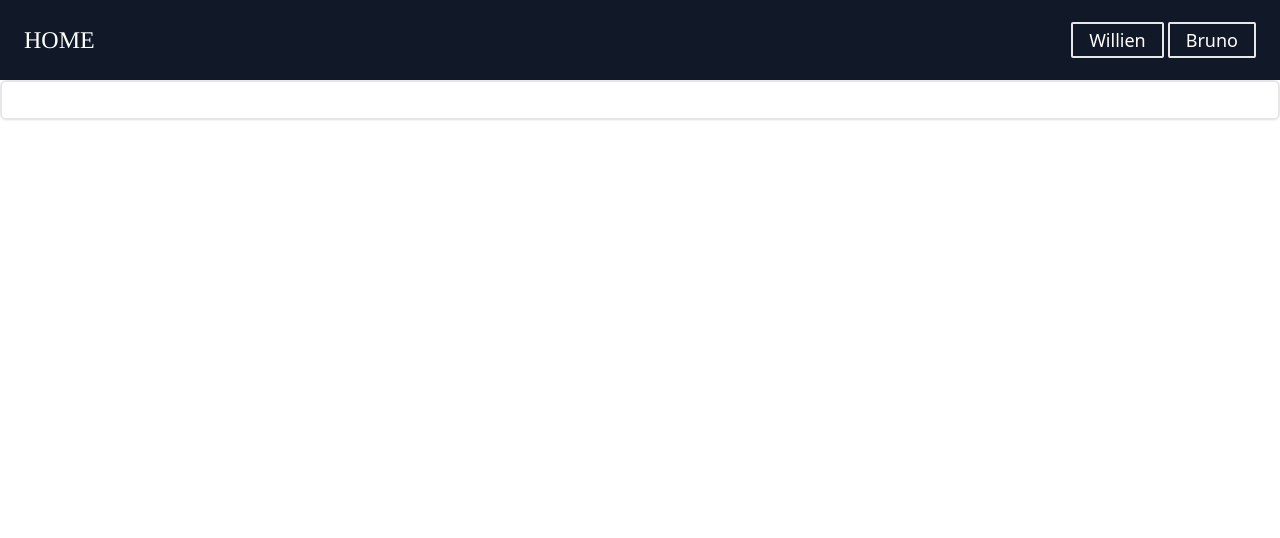
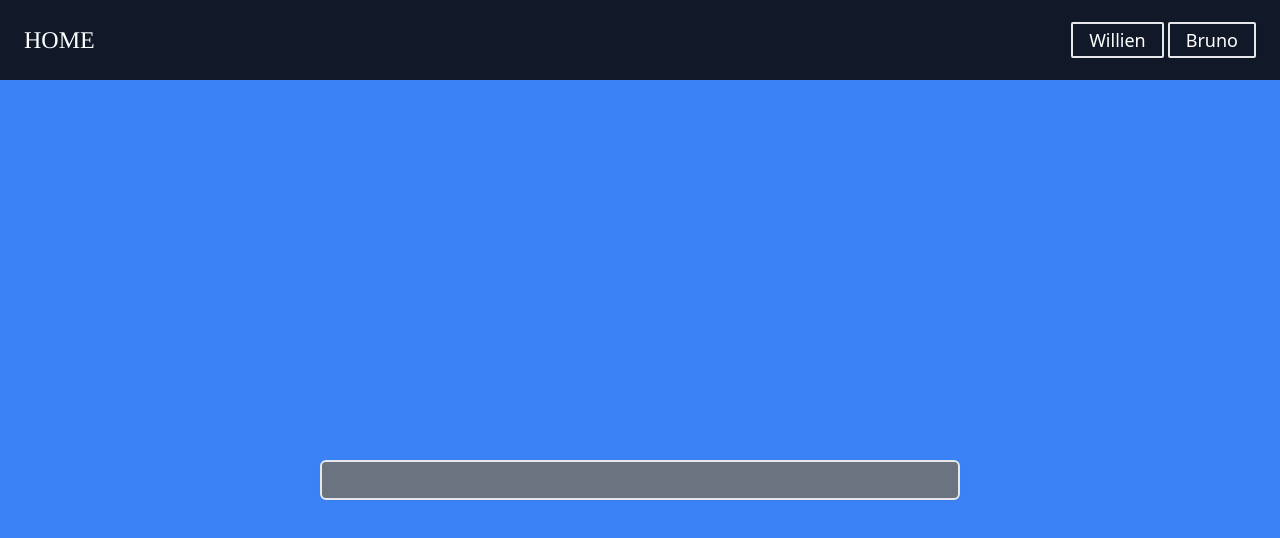
Before and after one commit to indicacode/gbt-fluent2-web, a Next.js app: page / in a window 1280 px wide. Shown: the top 538 px of the page. Built offline with nearby package versions, Linux system fonts and the light colour scheme.

Commit message:
feat[gbt-fluent2-web]ReAdd input for testing

```diff
--- a/app/layout.tsx
+++ b/app/layout.tsx
@@ -10,11 +10,13 @@ export const metadata = {
 export default function RootLayout({children}: { children: ReactNode }) {
     return (
         <html>
-        <body>
+        <body className="overflow-hidden">
         <header>
             <Navbar/>
         </header>
+        <div >
         {children}
+        </div>
         </body>
         </html>
     )
--- a/app/page.tsx
+++ b/app/page.tsx
@@ -4,8 +4,10 @@ import {Input} from "@/components/reviewing/input"
 
 export default function Page() {
     return (
-        <div>
+        <div className="flex justify-center items-center w-full min-h-screen bg-blue-500">
+            <div className="w-1/2 h-1/2 bg-gray-500 rounded-[8px]">
       <Input subtext={"dasdasd"} subtextClasses={"bg-red-500"} placeholderClasses={"bg-gray-500"} placeholderText="oi"/>
+            </div>
         </div>
     )
 }
```
